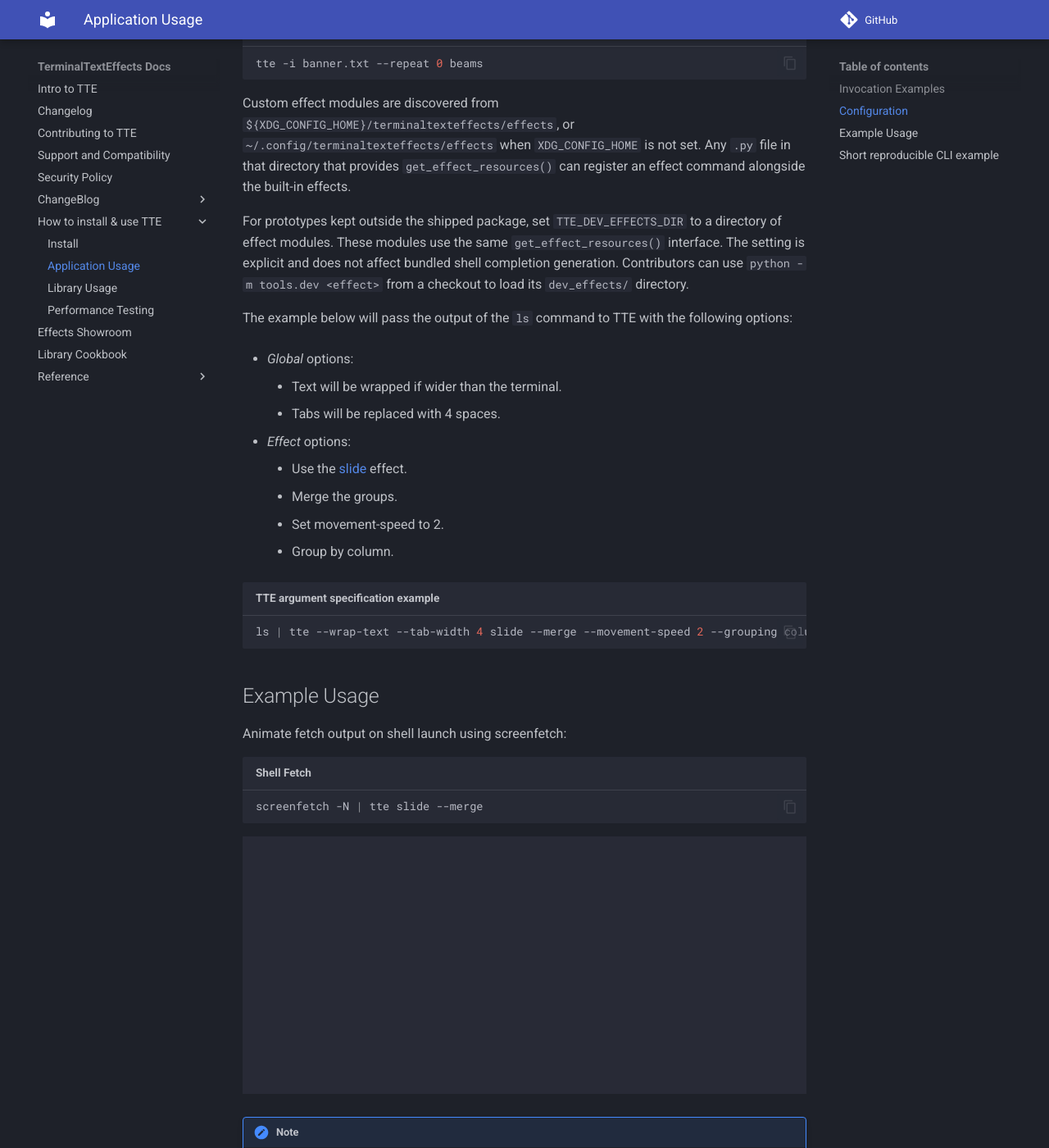
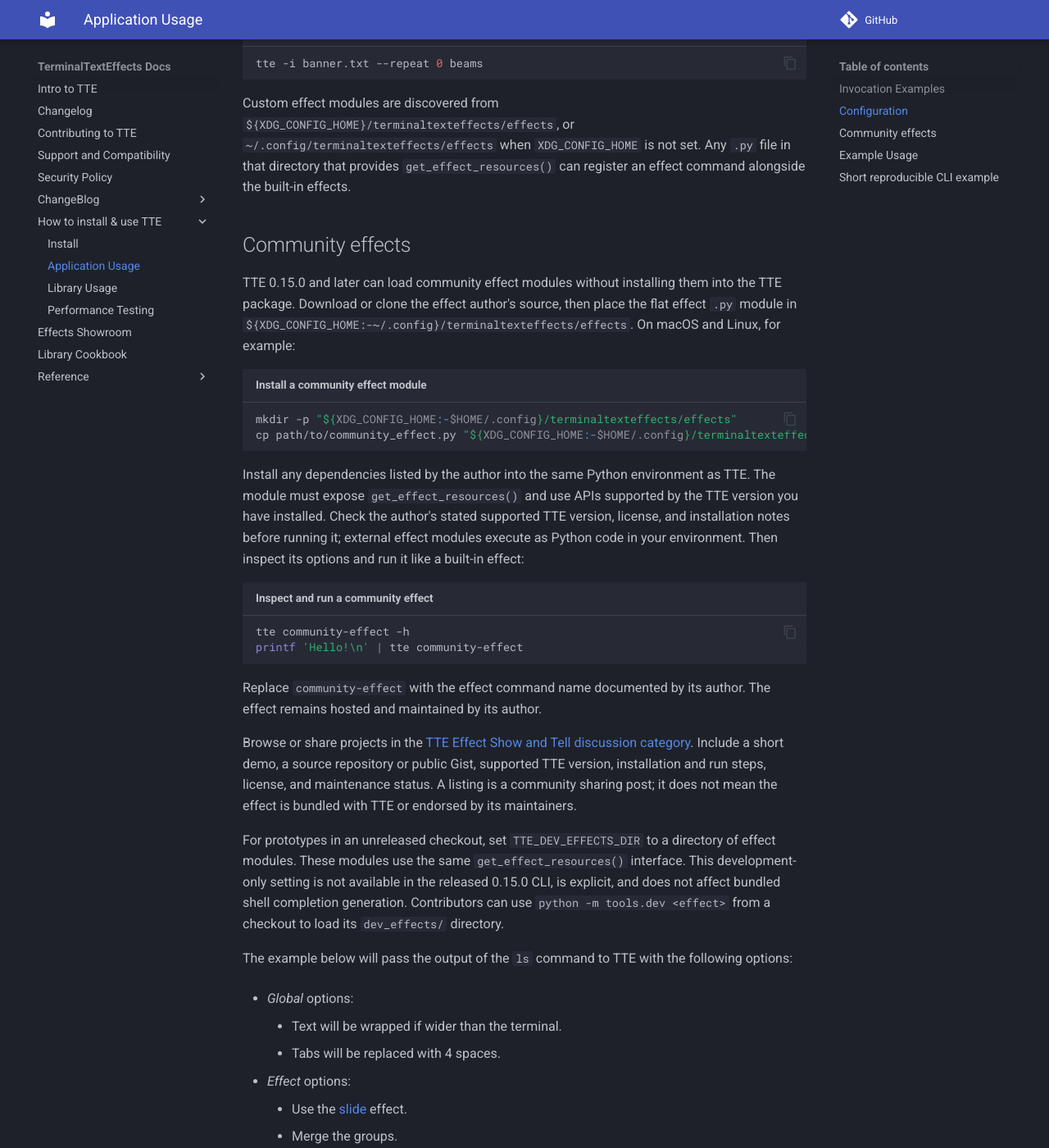
Before and after one commit to ChrisBuilds/terminaltexteffects, an MkDocs documentation site: the page built from docs/appguide.md, in a window 1280 px wide and 1400 px high, scrolled down 2175 px. Shown: the whole window at 82% size. Built offline with MkDocs 1.6.1 and Material for MkDocs 9.7.7, drawn with Linux system fonts in a browser that asks for light colours; comment, search, counter and statistics services are not loaded.

Commit message:
docs: explain community effect sharing

````diff
--- a/docs/appguide.md
+++ b/docs/appguide.md
@@ -95,10 +95,41 @@ Custom effect modules are discovered from `${XDG_CONFIG_HOME}/terminaltexteffect
 `~/.config/terminaltexteffects/effects` when `XDG_CONFIG_HOME` is not set. Any `.py` file in that directory that
 provides `get_effect_resources()` can register an effect command alongside the built-in effects.
 
-For prototypes kept outside the shipped package, set `TTE_DEV_EFFECTS_DIR` to a directory of
-effect modules. These modules use the same `get_effect_resources()` interface. The setting
-is explicit and does not affect bundled shell completion generation. Contributors can use
-`python -m tools.dev <effect>` from a checkout to load its `dev_effects/` directory.
+## Community effects
+
+TTE 0.15.0 and later can load community effect modules without installing them into the TTE package.
+Download or clone the effect author's source, then place the flat effect `.py` module in
+`${XDG_CONFIG_HOME:-~/.config}/terminaltexteffects/effects`. On macOS and Linux, for example:
+
+```bash title="Install a community effect module"
+mkdir -p "${XDG_CONFIG_HOME:-$HOME/.config}/terminaltexteffects/effects"
+cp path/to/community_effect.py "${XDG_CONFIG_HOME:-$HOME/.config}/terminaltexteffects/effects/"
+```
+
+Install any dependencies listed by the author into the same Python environment as TTE. The module
+must expose `get_effect_resources()` and use APIs supported by the TTE version you have installed.
+Check the author's stated supported TTE version, license, and installation notes before running it;
+external effect modules execute as Python code in your environment. Then inspect its options and run it
+like a built-in effect:
+
+```bash title="Inspect and run a community effect"
+tte community-effect -h
+printf 'Hello!\n' | tte community-effect
+```
+
+Replace `community-effect` with the effect command name documented by its author.
+The effect remains hosted and maintained by its author.
+
+Browse or share projects in the [TTE Effect Show and Tell discussion category](https://github.com/ChrisBuilds/terminaltexteffects/discussions/categories/tte-effect-show-and-tell).
+Include a short demo, a source repository or public Gist, supported TTE version, installation and run
+steps, license, and maintenance status. A listing is a community sharing post; it does not mean the
+effect is bundled with TTE or endorsed by its maintainers.
+
+For prototypes in an unreleased checkout, set `TTE_DEV_EFFECTS_DIR` to a directory of effect
+modules. These modules use the same `get_effect_resources()` interface. This development-only
+setting is not available in the released 0.15.0 CLI, is explicit, and does not affect bundled
+shell completion generation. Contributors can use `python -m tools.dev <effect>` from a checkout
+to load its `dev_effects/` directory.
 
 The example below will pass the output of the `ls` command to TTE with the following options:
 
````
Also changed, not shown: CHANGELOG.md (+3 -0 lines), CONTRIBUTING.md (+9 -0 lines), README.md (+2 -0 lines), changelog.d/173.added.md (added, +1 -0 lines).
